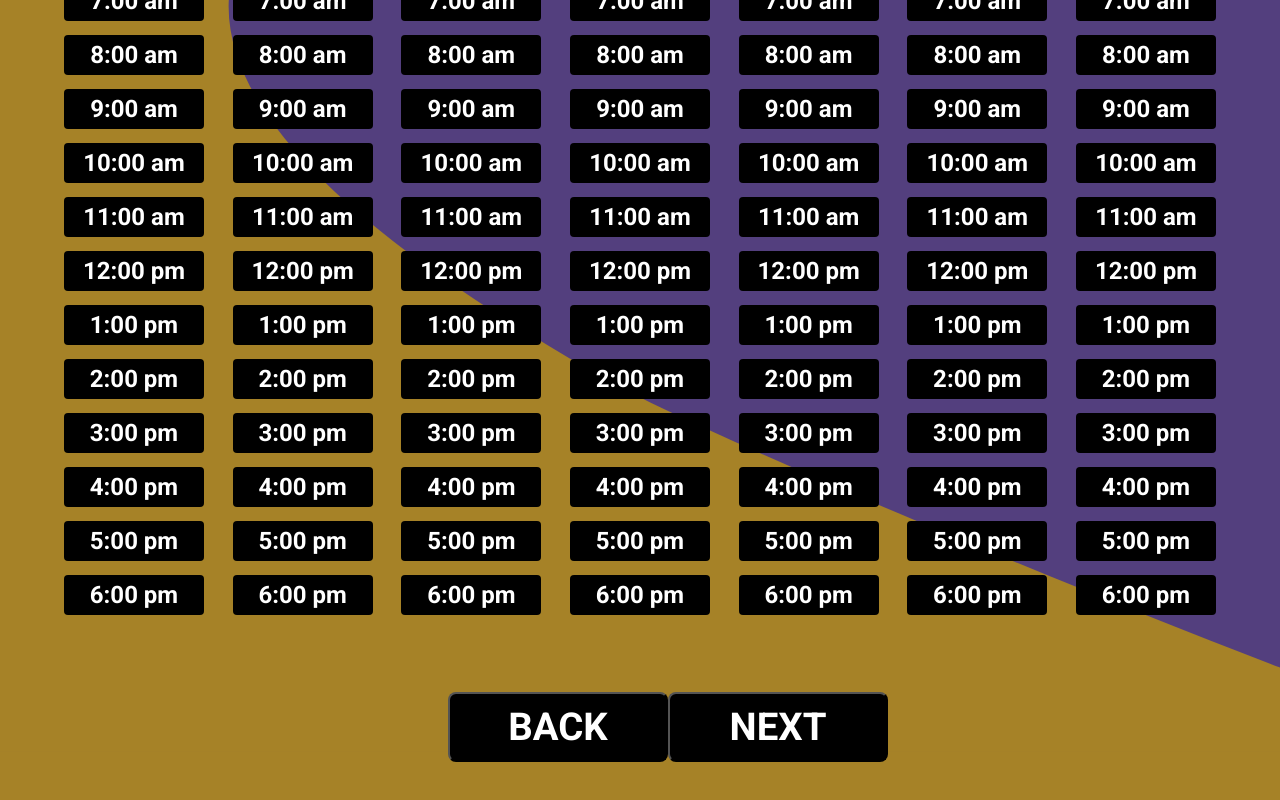
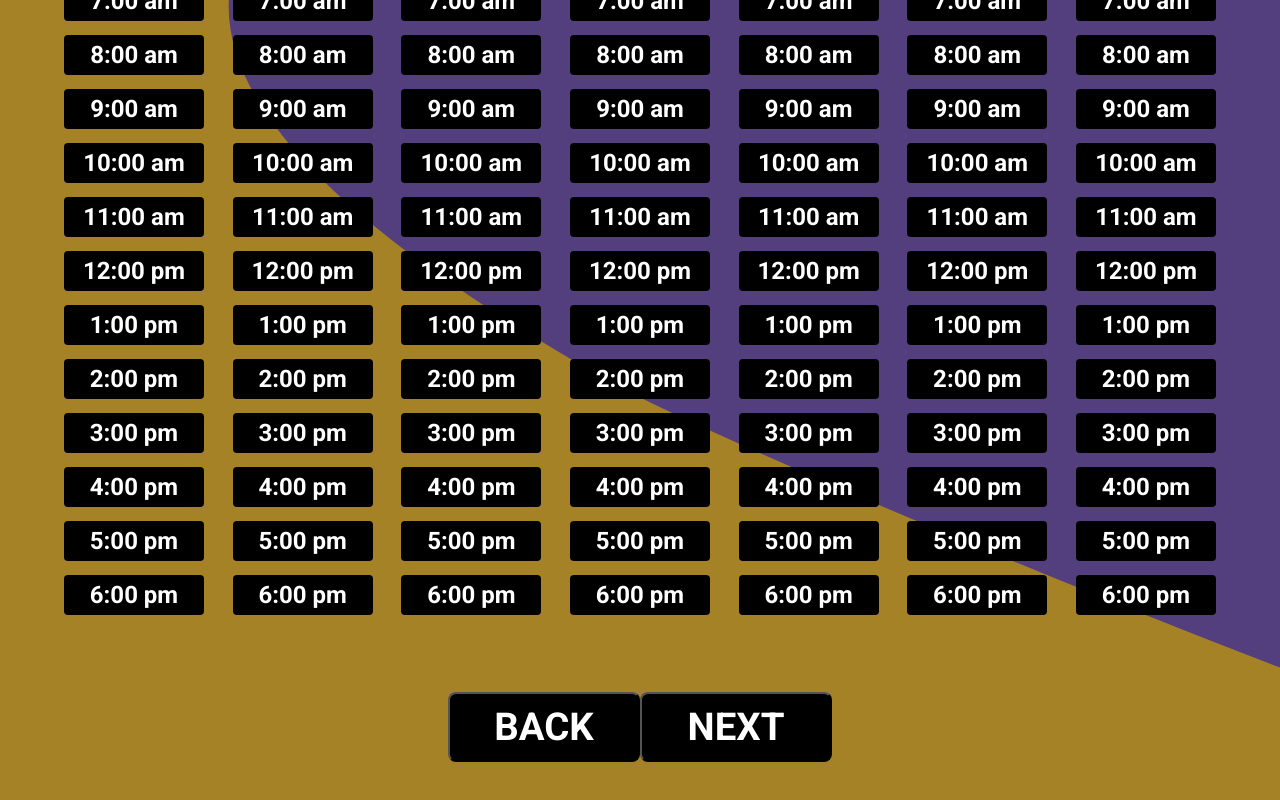
Before and after one commit to KimDuclos/flextogether, a React (Create React App) app: page /calendar in a window 1280 px wide. Shown: the part 758-1558 px from the top of the page. Built offline with nearby package versions, Linux system fonts and the light colour scheme.

Commit message:
calendar validation with error/disable prog button working

```diff
--- a/src/calendar.jsx
+++ b/src/calendar.jsx
@@ -3,11 +3,12 @@ import "./calendar.scss";
 import TimeButton from "./components/time-button.jsx";
 import TimeDropDown from "./components/time-dropdown.jsx";
 import ProgressButton from "./components/progress-button.jsx";
-import { Link } from "react-router-dom";
 import Select, { components } from "react-select";
 import { FontAwesomeIcon } from "@fortawesome/react-fontawesome";
 import { faCaretDown } from "@fortawesome/free-solid-svg-icons";
 import { library } from "@fortawesome/fontawesome-svg-core";
+import { useHistory } from "react-router-dom";
+import { useState } from "react";
 
 library.add(faCaretDown);
 
@@ -62,9 +63,19 @@ const times = [
   "6:00 pm",
 ];
 
-const timeBlocks = times.map((time) => <TimeButton time={time} />);
+const Calendar = (props) => {
+  const { push } = useHistory();
 
-const Calendar = (props) => {
+  const [timeClicked, setTimeClicked] = useState(false);
+
+  const timeBlocks = times.map((time) => (
+    <TimeButton time={time} onClick={() => setTimeClicked(true)} />
+  ));
+
+  const [timeDrop, setTimeDrop ] = useState(false);
+
+
+
   return (
     <div className="calendar-page">
       <div className="calendar-page-title">When can you exercise?</div>
@@ -117,41 +128,50 @@ const Calendar = (props) => {
       <div className="time-dropdowns">
         <div className="drop-menu">
           <h3 className="drop-title">Monday</h3>
-          <TimeDropDown />
+          <TimeDropDown onSelect={() => setTimeDrop(true)} />
         </div>
         <div className="drop-menu">
           <h3 className="drop-title">Tuesday</h3>
-          <TimeDropDown />
+          <TimeDropDown onSelect={() => setTimeDrop(true)} />
         </div>
         <div className="drop-menu">
           <h3 className="drop-title">Wednesday</h3>
-          <TimeDropDown />
+          <TimeDropDown onSelect={() => setTimeDrop(true)} />
         </div>
         <div className="drop-menu">
           <h3 className="drop-title">Thursday</h3>
-          <TimeDropDown />
+          <TimeDropDown onSelect={() => setTimeDrop(true)} />
         </div>
         <div className="drop-menu">
           <h3 className="drop-title">Friday</h3>
-          <TimeDropDown />
+          <TimeDropDown onSelect={() => setTimeDrop(true)} />
         </div>
         <div className="drop-menu">
           <h3 className="drop-title">Saturday</h3>
-          <TimeDropDown />
+          <TimeDropDown onSelect={() => setTimeDrop(true)} />
         </div>
         <div className="drop-menu">
           <h3 className="drop-title">Sunday</h3>
-          <TimeDropDown />
+          <TimeDropDown onSelect={() => setTimeDrop(true)} />
         </div>
-
       </div>
       <div className="time-prog-buttons">
-        <Link to="/level" style={{ textDecoration: "none" }}>
-          <ProgressButton text="BACK" />
-        </Link>
-        <Link to="/thanks" style={{ textDecoration: "none" }}>
-          <ProgressButton text="NEXT" />
-        </Link>
+        <ProgressButton
+          text="BACK"
+          onClick={() => {
+            push("/tell-more");
+          }}
+        />
+        <ProgressButton
+          text="NEXT"
+          onClick={() => {
+            if (timeClicked || timeDrop) {
+              push("/thanks");
+            } else {
+              alert("Please click at least one time slot.");
+            }
+          }}
+        />
       </div>
     </div>
   );
--- a/src/components/time-button.jsx
+++ b/src/components/time-button.jsx
@@ -8,7 +8,10 @@ const TimeButton = (props) => {
     <div className="time-btn-hover">
       <div
         className="time-btns"
-        onClick={() => setClicked(!clicked)}
+        onClick={() => {
+          setClicked(!clicked);
+          props.onClick(clicked)
+        }}
         style={{ backgroundColor: clicked ? "white" : "black" }}
       >
         <div
--- a/src/components/time-dropdown.jsx
+++ b/src/components/time-dropdown.jsx
@@ -1,13 +1,19 @@
+import { PropTypes } from "mobx-react";
 import React, { useState } from "react";
 import MultiSelect from "react-multiple-select-dropdown-lite";
 import "react-multiple-select-dropdown-lite/dist/index.css";
 import "./time-button.scss";
 
-const TimeDropDown = () => {
+const TimeDropDown = (props) => {
   const [value, setValue] = useState("");
   const handleOnChange = (val) => {
     setValue(val);
+    props.onSelect();
+    console.log("handle onChange")
   };
+
+
+
   const options = [
     { label: "6:00am", value: "6:00am" },
     { label: "7:00am", value: "7:00am" },
```
